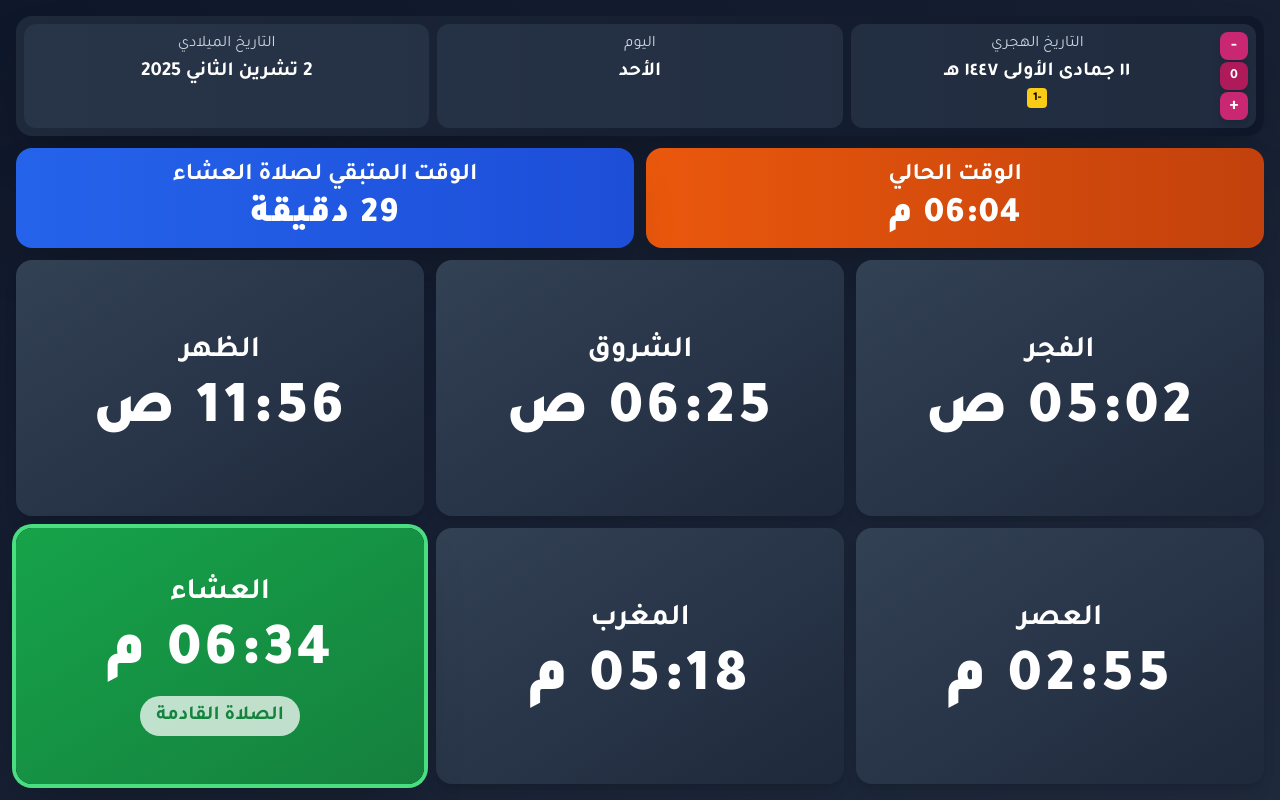
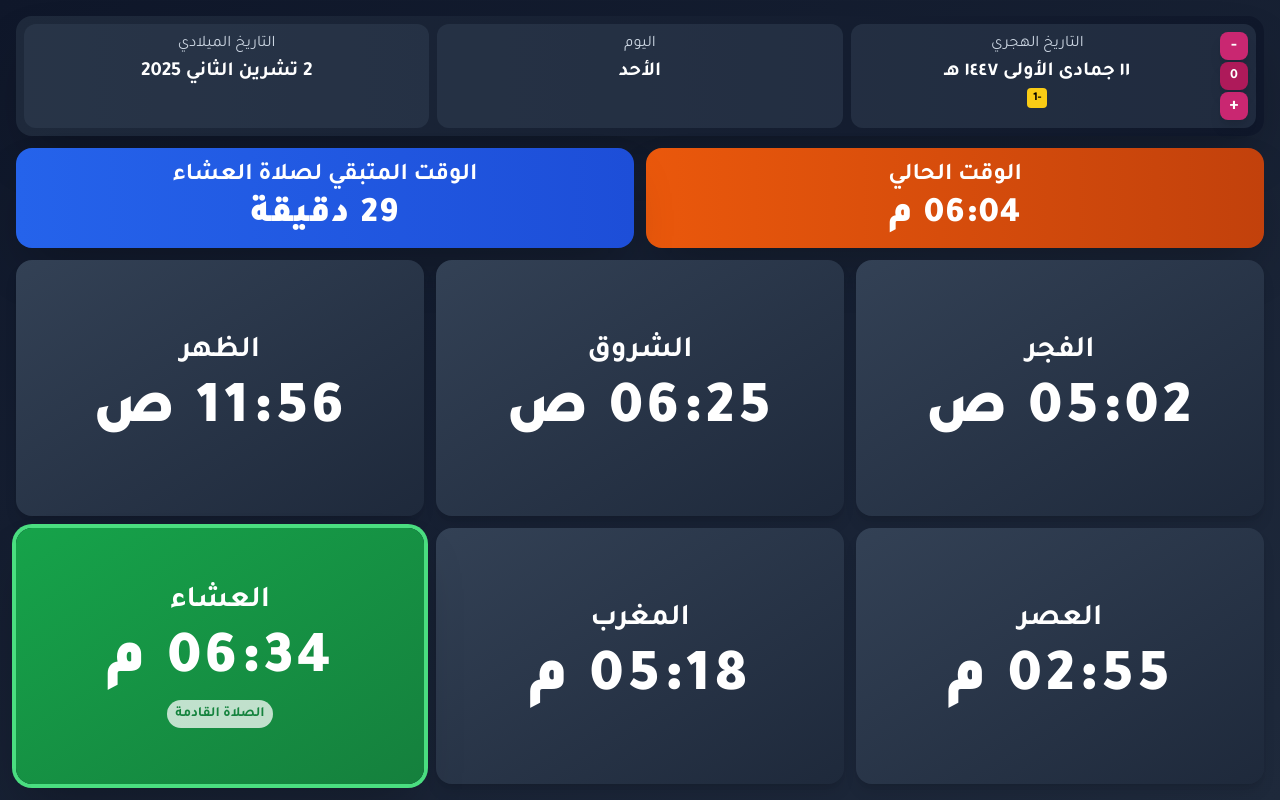
Before and after one commit to gbrw/prtime_tv, a React (Vite) app: page / in a window 1280 px wide. Built offline with nearby package versions, Linux system fonts and the light colour scheme.

Commit message:
Reduce size of next prayer badge

```diff
--- a/src/components/PrayerCard.tsx
+++ b/src/components/PrayerCard.tsx
@@ -22,8 +22,8 @@ export default function PrayerCard({ name, time, isNext }: PrayerCardProps) {
         {time}
       </p>
       {isNext && (
-        <div className="mt-3 text-center">
-          <span className="inline-block bg-white text-green-700 px-4 py-1.5 rounded-full text-xl font-bold animate-pulse">
+        <div className="mt-2 text-center">
+          <span className="inline-block bg-white text-green-700 px-2 py-1 rounded-full text-sm font-bold animate-pulse">
             الصلاة القادمة
           </span>
         </div>
```
